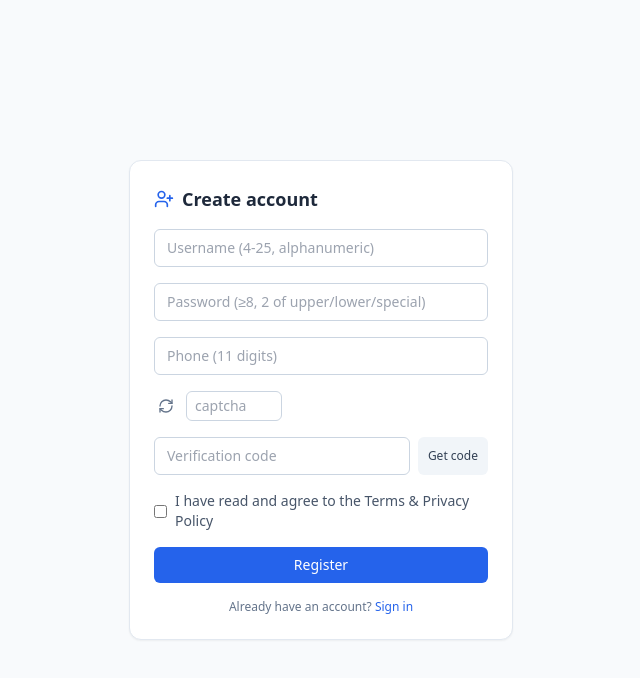
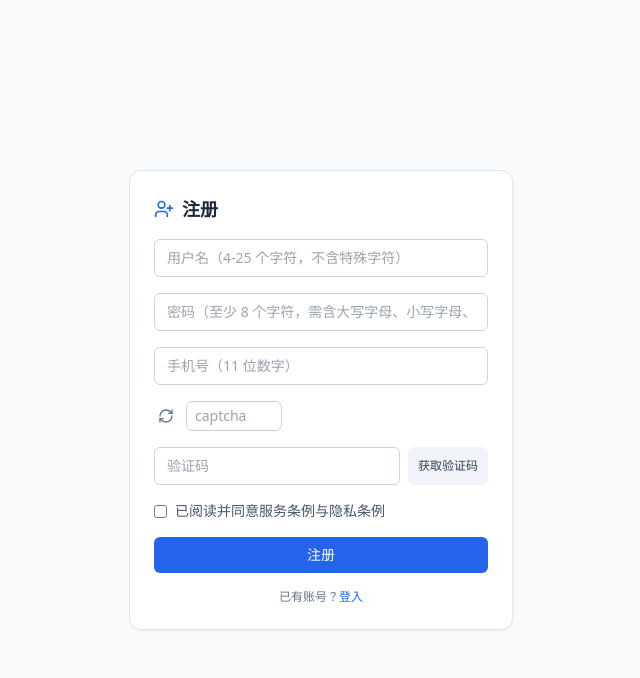
Before and after one commit to UluruMao/frame-shop, a React (Vite) app in the folder frame-frontend/: page /register in a window 1280 px wide. Shown: the top 678 px of the page, without its empty margins (319-959 px from the left). Built offline with nearby package versions, Linux system fonts and the light colour scheme; no server answers.

Commit message:
feat(i18n): relabel auth pages (Login/Register/ForgotPassword) to Chinese
Co-Authored-By: Claude <noreply@anthropic.com>

```diff
--- a/frame-frontend/src/pages/ForgotPassword.tsx
+++ b/frame-frontend/src/pages/ForgotPassword.tsx
@@ -25,12 +25,12 @@ export default function ForgotPassword() {
 
   async function handleSendCode() {
     setError(null)
-    if (!phone) { setError('enter phone first'); return }
+    if (!phone) { setError('请先输入手机号'); return }
     try {
       await sendCode({ phone, purpose: 'FORGOT_PASSWORD', captchaId, captchaAnswer })
       setCooldown(60)
       const t = setInterval(() => setCooldown((c) => { if (c <= 1) { clearInterval(t); return 0 } return c - 1 }), 1000)
-    } catch (err) { setError(err instanceof Error ? err.message : 'send code failed') }
+    } catch (err) { setError(err instanceof Error ? err.message : '发送验证码失败') }
   }
 
   async function handleSubmit(e: FormEvent) {
@@ -41,7 +41,7 @@ export default function ForgotPassword() {
       await forgotPassword(phone, code, newPassword)
       setDone(true)
       setTimeout(() => navigate('/login', { replace: true }), 1500)
-    } catch (err) { setError(err instanceof Error ? err.message : 'reset failed') }
+    } catch (err) { setError(err instanceof Error ? err.message : '修改失败') }
     finally { setLoading(false) }
   }
 
@@ -50,24 +50,24 @@ export default function ForgotPassword() {
       <form onSubmit={handleSubmit} className="w-full max-w-sm bg-white border border-slate-200 rounded-xl shadow-sm p-6 space-y-4">
         <div className="flex items-center gap-2">
           <KeyRound className="w-5 h-5 text-brand-600" />
-          <h1 className="text-lg font-semibold text-slate-800">Reset password</h1>
+          <h1 className="text-lg font-semibold text-slate-800">重置密码</h1>
         </div>
-        <Input placeholder="Phone (11 digits)" value={phone} onChange={(e) => setPhone(e.target.value)} required pattern="\d{11}" />
+        <Input placeholder="手机号（11 位数字）" value={phone} onChange={(e) => setPhone(e.target.value)} required pattern="\d{11}" />
         <CaptchaImage onChange={(id, ans) => { setCaptchaId(id); setCaptchaAnswer(ans) }} />
         <div className="flex gap-2">
-          <Input className="flex-1" placeholder="Verification code" value={code} onChange={(e) => setCode(e.target.value)} required />
+          <Input className="flex-1" placeholder="验证码" value={code} onChange={(e) => setCode(e.target.value)} required />
           <Button type="button" variant="secondary" size="sm" disabled={cooldown > 0} onClick={() => void handleSendCode()}>
-            {cooldown > 0 ? `${cooldown}s` : 'Get code'}
+            {cooldown > 0 ? `${cooldown}s` : '获取验证码'}
           </Button>
         </div>
-        <Input type="password" placeholder="New password (≥8)" value={newPassword} onChange={(e) => setNewPassword(e.target.value)} required minLength={8} />
+        <Input type="password" placeholder="新密码（至少 8 个字符）" value={newPassword} onChange={(e) => setNewPassword(e.target.value)} required minLength={8} />
         {error && <p className="text-sm text-red-600">{error}</p>}
-        {done && <p className="text-sm text-green-600">Password reset — redirecting to sign in…</p>}
+        {done && <p className="text-sm text-green-600">修改成功，正在跳转至登入…</p>}
         <Button type="submit" loading={loading} className="w-full">
-          {loading ? 'Resetting…' : 'Reset password'}
+          {loading ? '修改中…' : '确认修改'}
         </Button>
         <p className="text-xs text-slate-500 text-center">
-          Remembered it? <Link to="/login" className="text-brand-600 hover:underline">Sign in</Link>
+          想起密码了？<Link to="/login" className="text-brand-600 hover:underline">登入</Link>
         </p>
       </form>
     </div>
--- a/frame-frontend/src/pages/Login.tsx
+++ b/frame-frontend/src/pages/Login.tsx
@@ -28,7 +28,7 @@ export default function Login() {
       setAuth(res.token, { userId: res.userId, username: res.username, role: res.role })
       navigate(from, { replace: true })
     } catch (err) {
-      setError(err instanceof Error ? err.message : 'login failed')
+      setError(err instanceof Error ? err.message : '登入失败')
     } finally {
       setLoading(false)
     }
@@ -42,10 +42,10 @@ export default function Login() {
       >
         <div className="flex items-center gap-2">
           <LogIn className="w-5 h-5 text-brand-600" />
-          <h1 className="text-lg font-semibold text-slate-800">Sign in</h1>
+          <h1 className="text-lg font-semibold text-slate-800">登入</h1>
         </div>
 
-        <Field label="Username or phone" id="username">
+        <Field label="用户名" id="username">
           <Input
             id="username"
             value={username}
@@ -54,7 +54,7 @@ export default function Login() {
           />
         </Field>
 
-        <Field label="Password" id="password">
+        <Field label="密码" id="password">
           <Input
             id="password"
             type="password"
@@ -69,9 +69,9 @@ export default function Login() {
             <p className="text-sm text-red-600">{error}</p>
             {/lock/i.test(error) && (
               <p className="text-xs text-slate-500">
-                Account locked?{' '}
+                账户已锁定？{' '}
                 <Link to="/forgot-password" className="text-brand-600 hover:underline">
-                  Reset your password
+                  重置密码
                 </Link>
               </p>
             )}
@@ -79,20 +79,20 @@ export default function Login() {
         )}
 
         <Button type="submit" loading={loading} className="w-full">
-          {loading ? 'Signing in…' : 'Sign in'}
+          {loading ? '登入中…' : '登入'}
         </Button>
 
         <p className="text-xs text-slate-400 text-center">
-          Demo credentials: admin / admin123
+          演示账号：admin / admin123
         </p>
         <p className="text-xs text-slate-500 text-center">
           <Link to="/forgot-password" className="text-brand-600 hover:underline">
-            Forgot password?
+            忘记密码？
           </Link>
           {' · '}
-          No account?{' '}
+          没有账号？{' '}
           <Link to="/register" className="text-brand-600 hover:underline">
-            Register
+            注册账号
           </Link>
         </p>
       </form>
--- a/frame-frontend/src/pages/Register.tsx
+++ b/frame-frontend/src/pages/Register.tsx
@@ -21,23 +21,23 @@ export default function Register() {
 
   async function handleSendCode() {
     setError(null)
-    if (!phone) { setError('enter phone first'); return }
+    if (!phone) { setError('请先输入手机号'); return }
     try {
       await sendCode({ phone, purpose: 'REGISTER', captchaId, captchaAnswer })
       setCooldown(60)
       const t = setInterval(() => setCooldown((c) => { if (c <= 1) { clearInterval(t); return 0 } return c - 1 }), 1000)
-    } catch (err) { setError(err instanceof Error ? err.message : 'send code failed') }
+    } catch (err) { setError(err instanceof Error ? err.message : '发送验证码失败') }
   }
 
   async function handleSubmit(e: FormEvent) {
     e.preventDefault()
     setError(null)
-    if (!agreed) { setError('please agree to the terms'); return }
+    if (!agreed) { setError('请先同意条款'); return }
     setLoading(true)
     try {
       await register({ username, password, phone, code, agreed })
       navigate('/login', { replace: true })
-    } catch (err) { setError(err instanceof Error ? err.message : 'registration failed') }
+    } catch (err) { setError(err instanceof Error ? err.message : '注册失败') }
     finally { setLoading(false) }
   }
 
@@ -46,28 +46,28 @@ export default function Register() {
       <form onSubmit={handleSubmit} className="w-full max-w-sm bg-white border border-slate-200 rounded-xl shadow-sm p-6 space-y-4">
         <div className="flex items-center gap-2">
           <UserPlus className="w-5 h-5 text-brand-600" />
-          <h1 className="text-lg font-semibold text-slate-800">Create account</h1>
+          <h1 className="text-lg font-semibold text-slate-800">注册</h1>
         </div>
-        <Input placeholder="Username (4-25, alphanumeric)" value={username} onChange={(e) => setUsername(e.target.value)} required minLength={4} maxLength={25} />
-        <Input type="password" placeholder="Password (≥8, 2 of upper/lower/special)" value={password} onChange={(e) => setPassword(e.target.value)} required minLength={8} />
-        <Input placeholder="Phone (11 digits)" value={phone} onChange={(e) => setPhone(e.target.value)} required pattern="\d{11}" />
+        <Input placeholder="用户名（4-25 个字符，不含特殊字符）" value={username} onChange={(e) => setUsername(e.target.value)} required minLength={4} maxLength={25} />
+        <Input type="password" placeholder="密码（至少 8 个字符，需含大写字母、小写字母、特殊字符中的任意两项）" value={password} onChange={(e) => setPassword(e.target.value)} required minLength={8} />
+        <Input placeholder="手机号（11 位数字）" value={phone} onChange={(e) => setPhone(e.target.value)} required pattern="\d{11}" />
         <CaptchaImage onChange={(id, ans) => { setCaptchaId(id); setCaptchaAnswer(ans) }} />
         <div className="flex gap-2">
-          <Input className="flex-1" placeholder="Verification code" value={code} onChange={(e) => setCode(e.target.value)} required />
+          <Input className="flex-1" placeholder="验证码" value={code} onChange={(e) => setCode(e.target.value)} required />
           <Button type="button" variant="secondary" size="sm" disabled={cooldown > 0} onClick={() => void handleSendCode()}>
-            {cooldown > 0 ? `${cooldown}s` : 'Get code'}
+            {cooldown > 0 ? `${cooldown}s` : '获取验证码'}
           </Button>
         </div>
         <label className="flex items-center gap-2 text-sm text-slate-600">
           <input type="checkbox" checked={agreed} onChange={(e) => setAgreed(e.target.checked)} />
-          I have read and agree to the Terms & Privacy Policy
+          已阅读并同意服务条例与隐私条例
         </label>
         {error && <p className="text-sm text-red-600">{error}</p>}
         <Button type="submit" loading={loading} className="w-full">
-          {loading ? 'Creating…' : 'Register'}
+          {loading ? '注册中…' : '注册'}
         </Button>
         <p className="text-xs text-slate-500 text-center">
-          Already have an account? <Link to="/login" className="text-brand-600 hover:underline">Sign in</Link>
+          已有账号？<Link to="/login" className="text-brand-600 hover:underline">登入</Link>
         </p>
       </form>
     </div>
```
Also changed, not shown: 1 other file (tests, documents, lock files or other folders).
